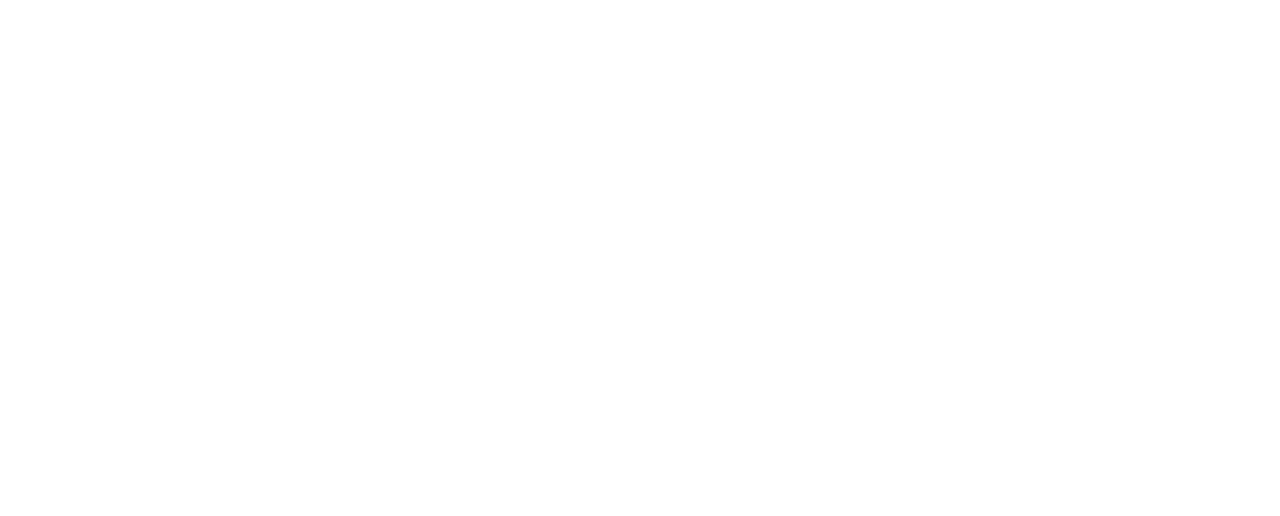
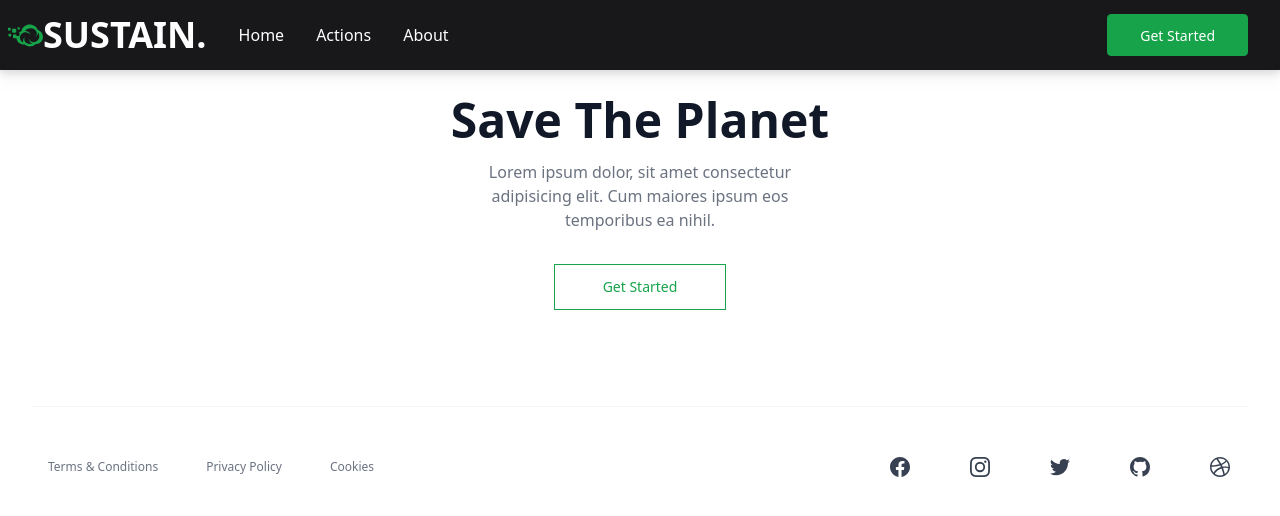
Before and after one commit to kwakyebrilliant/sustain, a React (Create React App) app: page /action in a window 1280 px wide. Before the commit this address had no page. Shown: the top 516 px of the page. Built offline with nearby package versions, Linux system fonts and the light colour scheme; the HTML template or start-up script is replaced by a standard one.

Commit message:
app updates

```diff
--- a/src/App.js
+++ b/src/App.js
@@ -1,5 +1,6 @@
 import { BrowserRouter as Router, Routes, Route } from "react-router-dom";
 import HomePage from "./components/HomePage";
+import ActionPage from "./components/ActionPage";
 
 function App() {
 
@@ -7,6 +8,7 @@
     <Router>
       <Routes>
       <Route path="/" exact element={<HomePage />} />
+      <Route path="/action" exact element={<ActionPage />} />
       </Routes>
     </Router>
   );
```
